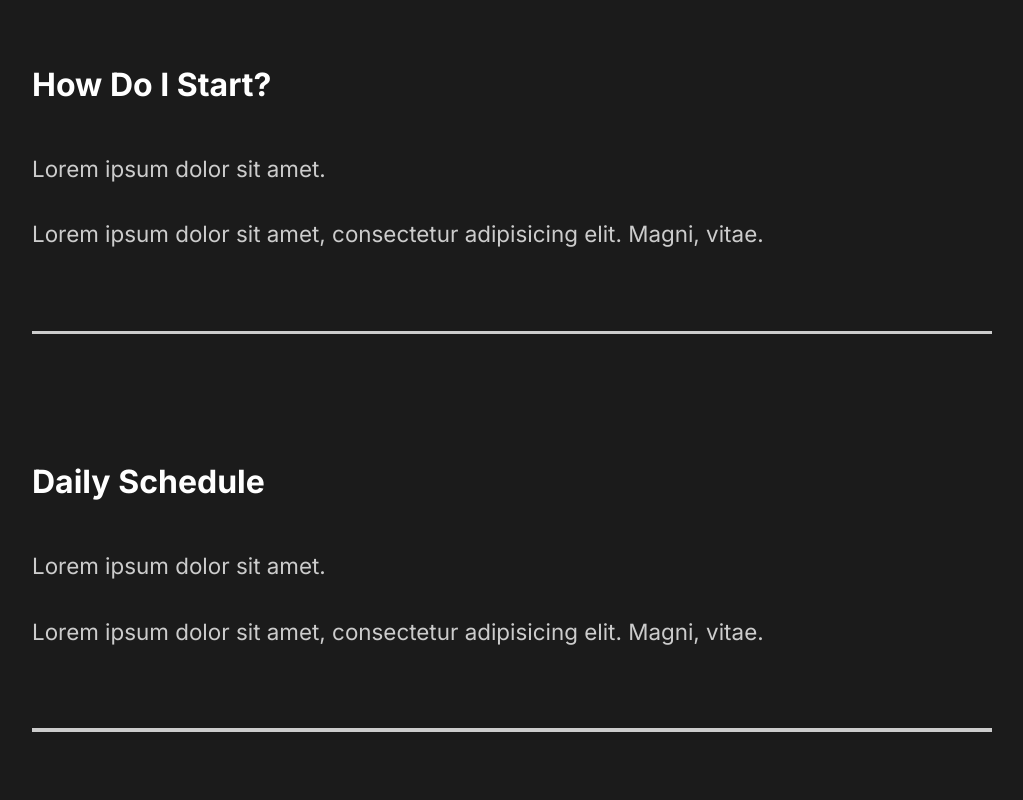
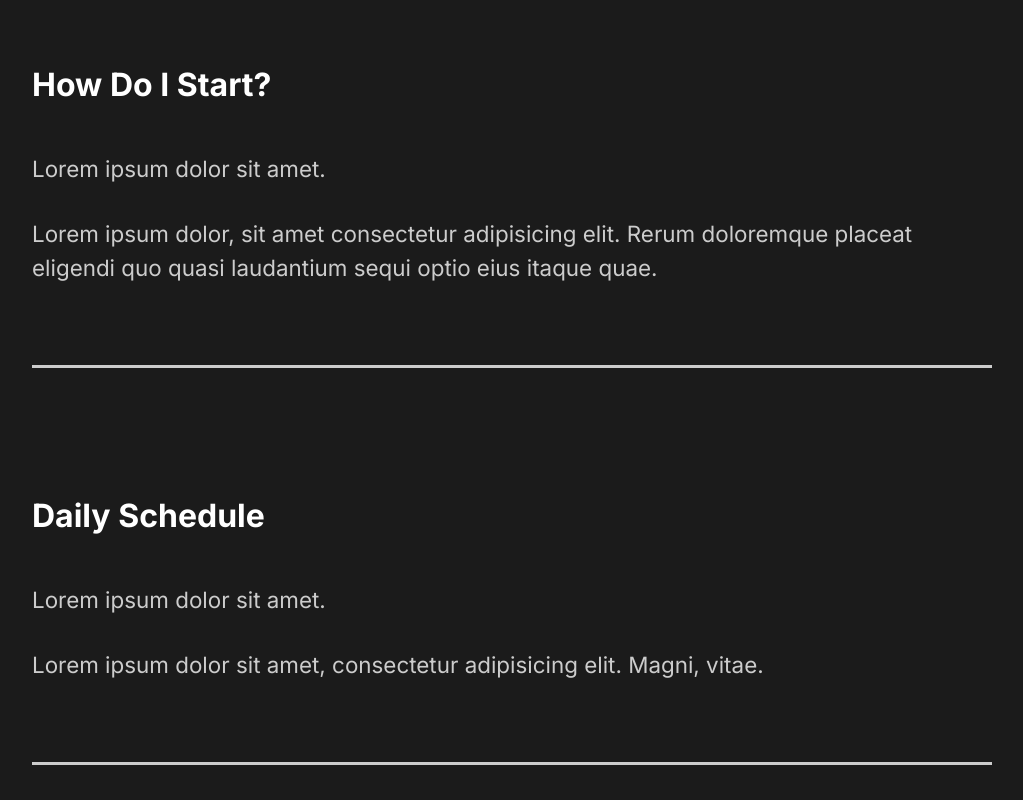
Before and after one commit to alexangria1992/react-capture-website, a React (Create React App) app: page / in a window 1280 px wide. Shown: the part 2400-3200 px from the top of the page, without its empty margins (128-1151 px from the left). Built offline with nearby package versions, Linux system fonts and the light colour scheme.

Commit message:
Reusable Elements

```diff
--- a/src/components/FaqSection.js
+++ b/src/components/FaqSection.js
@@ -1,13 +1,26 @@
 import React from 'react'
 import styled from 'styled-components';
 import {About} from '../styles';
+import Toggle from './Toggle';
 
 const FaqSection = () => {
     return (
         <Faq>
             <h2>Any Questions <span>FAQ</span></h2>
+            <Toggle>
             <div className="question">
                 <h4>How Do I Start?</h4>
+                <div className="answer">
+                    <p>Lorem ipsum dolor sit amet.</p>
+                    <p>Lorem ipsum dolor, sit amet consectetur adipisicing elit.
+                     Rerum doloremque placeat eligendi quo quasi laudantium sequi optio eius itaque quae.
+                    </p>
+                </div>
+                <div className="faq-line"></div>
+            </div>
+            </Toggle>
+            <div className="question">
+                <h4>Daily Schedule</h4>
                 <div className="answer">
                     <p>Lorem ipsum dolor sit amet.</p>
                     <p>Lorem ipsum dolor sit amet, consectetur adipisicing elit. Magni, vitae.</p>
@@ -15,15 +28,6 @@ const FaqSection = () => {
                 <div className="faq-line"></div>
             </div>
 
-            <div className="question">
-                <h4>Daily Schedule</h4>
-                <div className="answer">
-                    <p>Lorem ipsum dolor sit amet.</p>
-                    <p>Lorem ipsum dolor sit amet, consectetur adipisicing elit. Magni, vitae.</p>
-                </div>
-                <div className="faq-line"></div>
-
-            </div>
 
             <div className="question">
                 <h4>Different Payment Method</h4>
--- /dev/null
+++ b/src/components/Toggle.js
@@ -0,0 +1,13 @@
+import React, {useState} from 'react'
+
+
+const Toggle = ({children}) => {
+    const [toggle, setToggle] = useState(true)
+    return (
+        <div onClick={() => setToggle(!toggle)}>
+            {toggle ? children : ""}
+        </div>
+    )
+}
+
+export default Toggle
```
